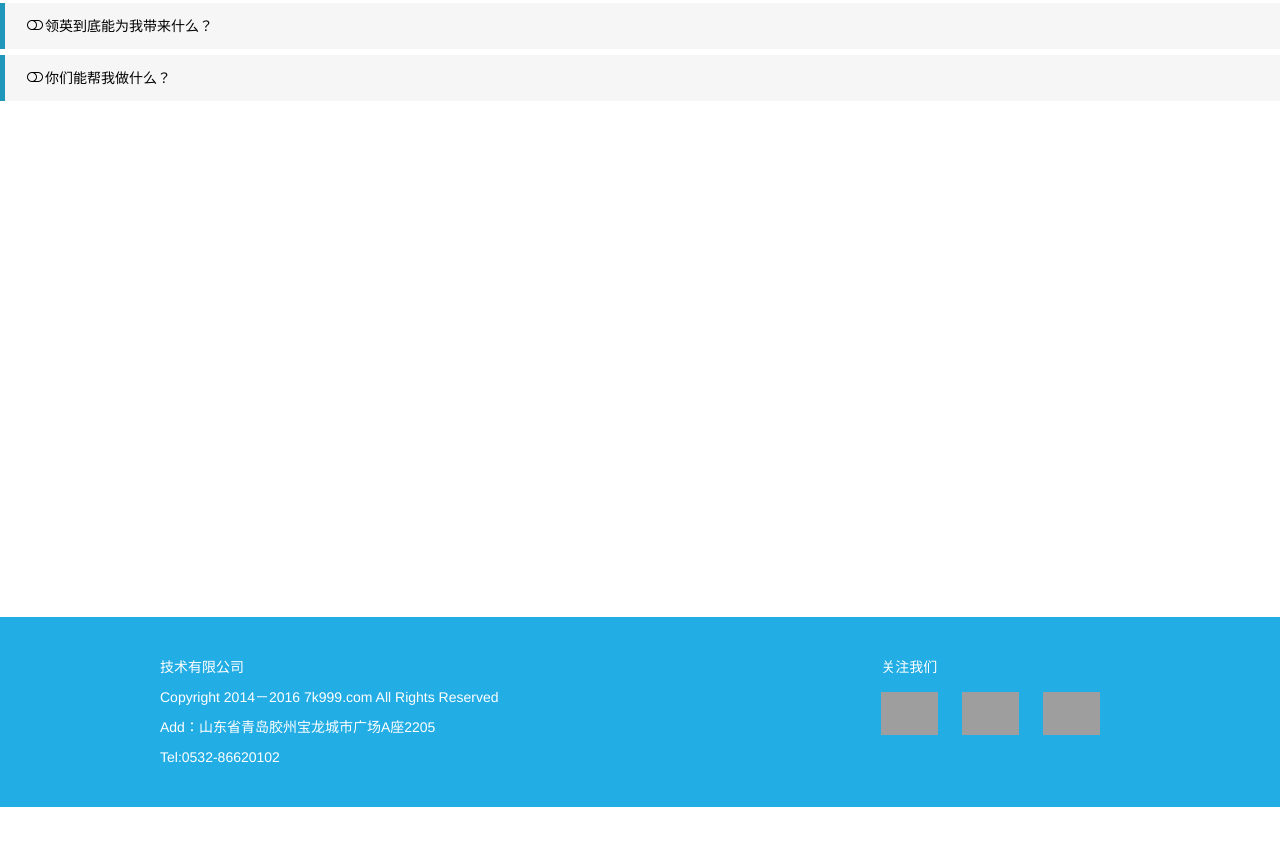
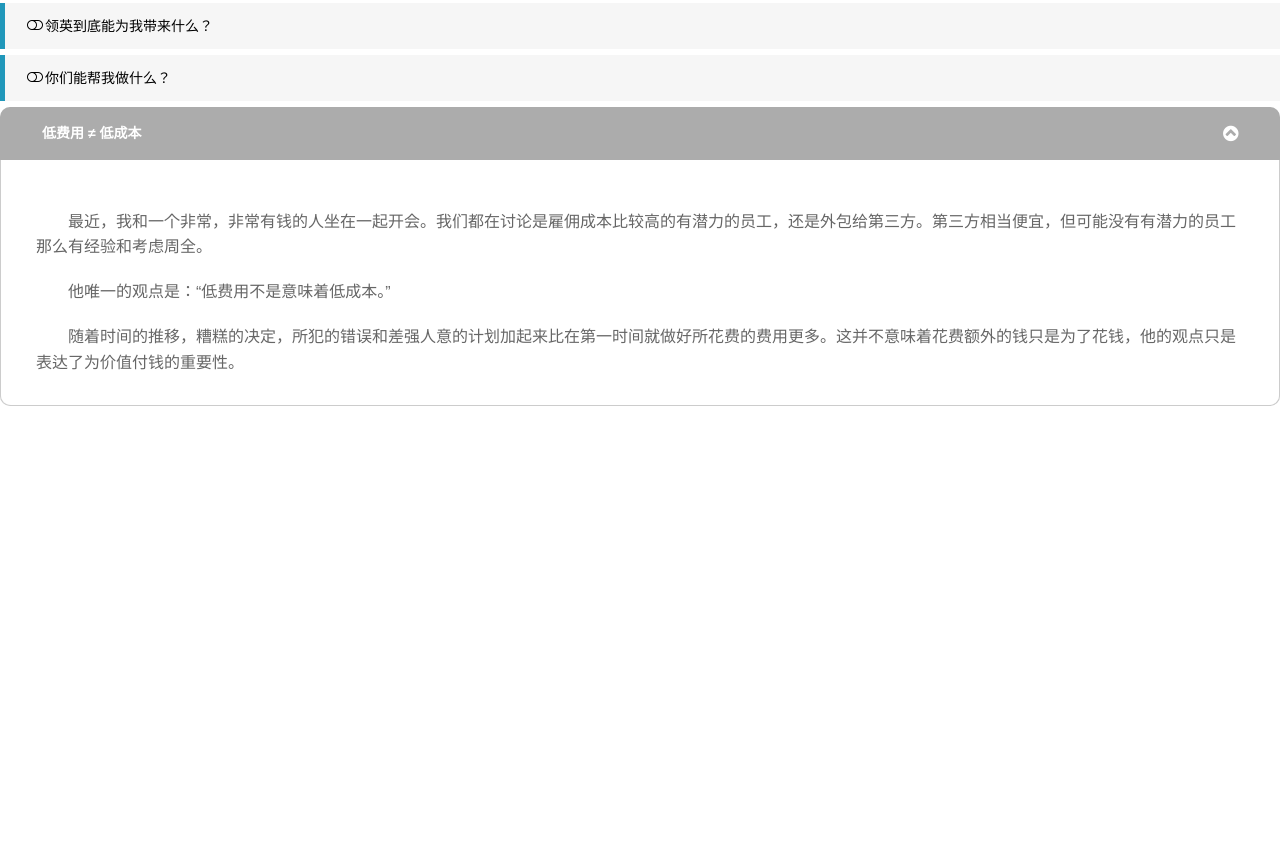
Before and after one commit to lc745268011/lc-website, a plain HTML site: page src/index.html in a window 1280 px wide. Shown: the part 1700-2545 px from the top of the page. Before the commit the page ends 2507 px from the top, so only its background shows below. Drawn offline with nearby package versions, Linux system fonts and the light colour scheme; grey boxes are pictures that could not be loaded.

Commit message:
滑动列表

```diff
--- a/src/index.html
+++ b/src/index.html
@@ -471,6 +471,105 @@
 
     .accordion_listMsg:nth-child(1) {
         background-image: url(http://www.linked-media.com/wp-content/themes/total/images/about_info_bg1.jpg);
+    }
+    #accordion {
+        width: auto;
+        max-width: 100%;
+        margin: 30px auto 20px;
+        background: #FFF;
+        -webkit-border-radius: 4px;
+        -moz-border-radius: 4px;
+        border-radius: 4px;
+    }
+
+    #accordion .link {
+        cursor: pointer;
+        display: block;
+        padding: 15px 42px 15px 42px;
+        color: #4D4D4D;
+        font-size: 14px;
+        font-weight: 700;
+        border-bottom: 1px solid #CCC;
+        position: relative;
+        -webkit-transition: all 0.4s ease;
+        -o-transition: all 0.4s ease;
+        transition: all 0.4s ease;
+    }
+
+    #accordion li:last-child .link {
+        border-bottom: 0;
+    }
+
+    #accordion li i {
+        position: absolute;
+        top: 18px;
+        right: 42px;
+        font-size: 18px;
+        color: #595959;
+        -webkit-transition: all 0.4s ease;
+        -o-transition: all 0.4s ease;
+        transition: all 0.4s ease;
+    }
+    #accordion li{
+        background: #eee;
+        border-radius: 10px;
+    }
+    #accordion li i.fa-chevron-down {
+        right: 12px;
+        left: auto;
+        font-size: 16px;
+    }
+
+    #accordion li.open .link {
+        color: #4D4D4D;
+    }
+
+    #accordion li.open i {
+        color: #b63b4d;
+    }
+    #accordion li.open .link{
+        color: #fff;
+        background-color: #acacac;
+        border-radius: 10px 10px 0 0;
+    }
+    #accordion li.open i.arrow {
+        -webkit-transform: rotate(180deg);
+        -ms-transform: rotate(180deg);
+        -o-transform: rotate(180deg);
+        transform: rotate(180deg);
+        color: #fff;
+    }
+    .news {
+        border: 1px solid #ccc;
+        border-top: none;
+        border-radius: 0 0 10px 10px;
+    }
+    .newsinfoon {
+        background: #fff;
+        padding: 30px 35px;
+        font-size: 12px;
+        color: #666666;
+        border-radius: 0 0 10px 10px;
+    }
+    .submenu {
+        display: none;
+        font-size: 14px;
+    }
+
+    .submenu li {
+        border-bottom: 1px solid #4b4a5e;
+    }
+
+    .submenu a {
+        text-decoration: none;
+        -webkit-transition: all 0.25s ease;
+        -o-transition: all 0.25s ease;
+        transition: all 0.25s ease;
+    }
+
+    .submenu a:hover {
+        background: #b63b4d;
+        color: #FFF;
     }
     .su-accordion .su-spoiler {
         margin-bottom: 0.5em;
@@ -1071,6 +1170,17 @@
         </div>
     </div>
     <!--滑动列表E-->
+    <!--2.滑动列表S-->
+    <ul id="accordion" class="accordion" style="margin: 0;">
+        <li style="width: 100%;" class="open">
+            <div class="link">低费用 ≠ 低成本<i class="fa fa-chevron-circle-down arrow fa-lg"></i></div>
+            <div class="news submenu" style="display: block;">
+                <div class="newsinfoon">
+                    <p><br></p><p><span style="font-size: 16px;">　　最近，我和一个非常，非常有钱的人坐在一起开会。我们都在讨论是雇佣成本比较高的有潜力的员工，还是外包给第三方。第三方相当便宜，但可能没有有潜力的员工那么有经验和考虑周全。<br></span></p><p><br></p><p><span style="font-size: 16px;">　　他唯一的观点是：“低费用不是意味着低成本。”</span></p><p><br></p><p><span style="font-size: 16px;">　　随着时间的推移，糟糕的决定，所犯的错误和差强人意的计划加起来比在第一时间就做好所花费的费用更多。这并不意味着花费额外的钱只是为了花钱，他的观点只是表达了为价值付钱的重要性。</span></p>                        </div>
+            </div>
+        </li>
+    </ul>
+    <!--2.滑动列表E-->
     <br/>
     <br/>
     <br/>
@@ -1348,6 +1458,31 @@
         })
     </script>
     <!--手风琴E-->
+    <!--2.滑动列表S-->
+    <script>
+        $(function() {
+            var Accordion = function(el, multiple) {
+                this.el = el || {};
+                this.multiple = multiple || false;
+                // Variables privadas
+                var links = this.el.find('.link');
+                // Evento
+                links.on('click', {el: this.el, multiple: this.multiple}, this.dropdown)
+            };
+            Accordion.prototype.dropdown = function(e) {//创建方法
+                var $el = e.data.el;
+                $this = $(this),
+                        $next = $this.next();
+                $next.slideToggle();
+                $this.parent().toggleClass('open');
+                if (!e.data.multiple) {
+                    $el.find('.submenu').not($next).slideUp().parent().removeClass('open');
+                }
+            };
+            var accordion = new Accordion($('#accordion'), false);
+        });
+    </script>
+    <!--2.滑动列表E-->
 </div>
 </body>
 </html>
```
